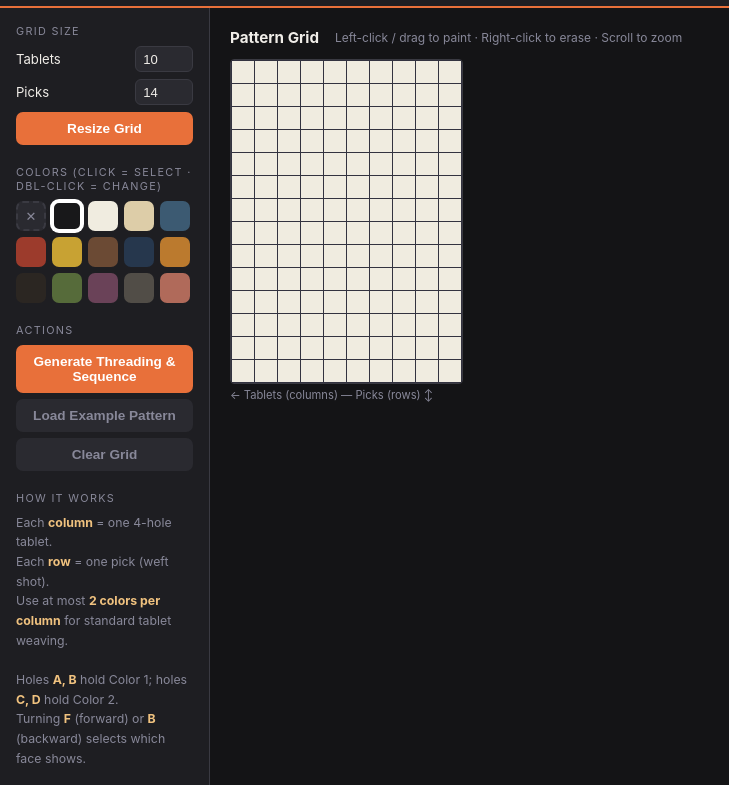
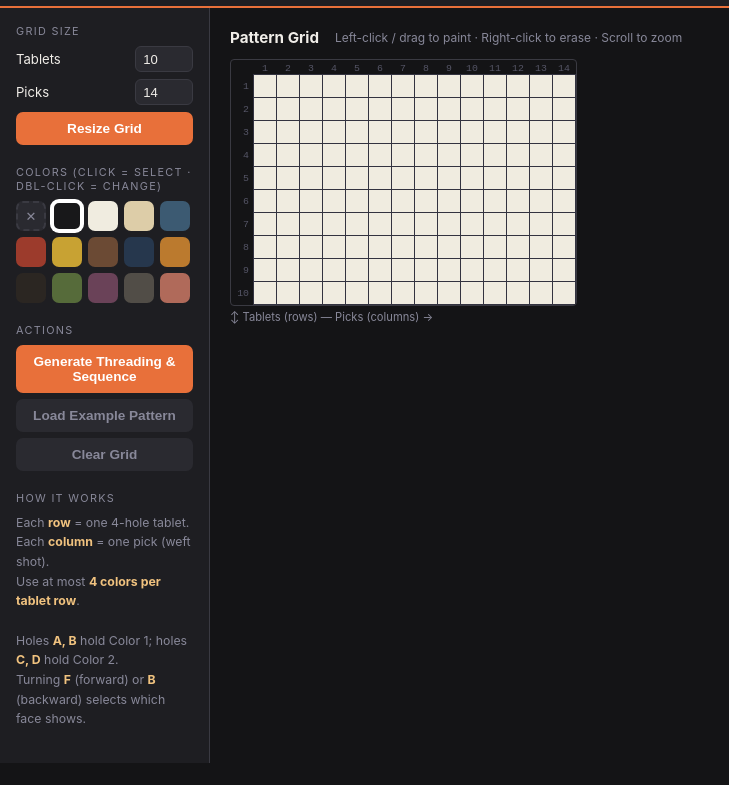
Before and after one commit to Vojtech-Janku/WeaveMeAlone, a plain HTML site: page index.html in a window 1280 px wide. Shown: the part 37-822 px from the top of the page, without its empty margins (0-729 px from the left). After the commit the page ends 800 px from the top, so only its background shows below. Drawn offline with Linux system fonts and the light colour scheme.

Commit message:
changed the UI to be more intuitive

```diff
--- a/app.js
+++ b/app.js
@@ -58,36 +58,45 @@ function clearGrid() {
 
 const canvas = document.getElementById('grid-canvas');
 const ctx    = canvas.getContext('2d');
-const GAP    = 1; // grid line width in px
+const GAP    = 1;  // grid line width in px
+const LX     = 22; // left margin reserved for tablet-number labels
+const LY     = 14; // top margin reserved for pick-number labels
 
+// grid[row][col] = grid[pick][tablet]; on screen picks run left→right (x), tablets run top→down (y)
 function drawGrid() {
   const cs = cellSize;
-  const W  = numTablets * (cs + GAP) + GAP;
-  const H  = numPicks   * (cs + GAP) + GAP;
+  const W  = LX + numPicks   * (cs + GAP) + GAP;
+  const H  = LY + numTablets * (cs + GAP) + GAP;
   canvas.width  = W;
   canvas.height = H;
 
   // Background acts as grid lines
   ctx.fillStyle = '#333340';
-  ctx.fillRect(0, 0, W, H);
+  ctx.fillRect(LX, LY, W - LX, H - LY);
 
   // Cells
-  for (let r = 0; r < numPicks; r++) {
-    for (let c = 0; c < numTablets; c++) {
-      const ci = grid[r][c];
+  for (let p = 0; p < numPicks; p++) {
+    for (let t = 0; t < numTablets; t++) {
+      const ci = grid[p][t];
       ctx.fillStyle = (ci > 0 && palette[ci - 1]) ? palette[ci - 1].hex : (palette[1]?.hex ?? palette[0]?.hex);
-      ctx.fillRect(c * (cs + GAP) + GAP, r * (cs + GAP) + GAP, cs, cs);
+      ctx.fillRect(LX + p * (cs + GAP) + GAP, LY + t * (cs + GAP) + GAP, cs, cs);
     }
   }
 
-  // Tablet number labels at top (only when cells are large enough to read)
+  // Pick numbers along the top, tablet numbers along the left (only when legible)
   if (cs >= 16) {
     ctx.fillStyle = '#555566';
     ctx.font = `${Math.min(cs * 0.45, 10)}px monospace`;
     ctx.textAlign = 'center';
-    for (let c = 0; c < numTablets; c++) {
-      ctx.fillText(c + 1, c * (cs + GAP) + GAP + cs / 2, -2);
+    for (let p = 0; p < numPicks; p++) {
+      ctx.fillText(p + 1, LX + p * (cs + GAP) + GAP + cs / 2, LY - 3);
     }
+    ctx.textAlign = 'right';
+    ctx.textBaseline = 'middle';
+    for (let t = 0; t < numTablets; t++) {
+      ctx.fillText(t + 1, LX - 4, LY + t * (cs + GAP) + GAP + cs / 2);
+    }
+    ctx.textBaseline = 'alphabetic';
   }
 }
 
@@ -95,12 +104,12 @@ function cellAt(e) {
   const rect   = canvas.getBoundingClientRect();
   const scaleX = canvas.width  / rect.width;
   const scaleY = canvas.height / rect.height;
-  const x = (e.clientX - rect.left) * scaleX;
-  const y = (e.clientY - rect.top)  * scaleY;
-  const cs  = cellSize + GAP;
-  const col = Math.floor(x / cs);
-  const row = Math.floor(y / cs);
-  if (col >= 0 && col < numTablets && row >= 0 && row < numPicks) return { row, col };
+  const x = (e.clientX - rect.left) * scaleX - LX;
+  const y = (e.clientY - rect.top)  * scaleY - LY;
+  const cs    = cellSize + GAP;
+  const pick   = Math.floor(x / cs);
+  const tablet = Math.floor(y / cs);
+  if (pick >= 0 && pick < numPicks && tablet >= 0 && tablet < numTablets) return { row: pick, col: tablet };
   return null;
 }
 
@@ -110,7 +119,7 @@ function paint(cell, colorIdx) {
   grid[cell.row][cell.col] = colorIdx;
   const cs = cellSize;
   ctx.fillStyle = (colorIdx > 0 && palette[colorIdx - 1]) ? palette[colorIdx - 1].hex : (palette[1]?.hex ?? palette[0]?.hex);
-  ctx.fillRect(cell.col * (cs + GAP) + GAP, cell.row * (cs + GAP) + GAP, cs, cs);
+  ctx.fillRect(LX + cell.row * (cs + GAP) + GAP, LY + cell.col * (cs + GAP) + GAP, cs, cs);
 }
 
 canvas.addEventListener('mousedown', e => {
@@ -270,7 +279,7 @@ function analyzeTablet(colColors) {
   const fwd = p => (p + 1) % 4;
   const bwd = p => (p + 3) % 4;
 
-  let repeating = true; // TODO: make this a param
+  let repeating = false; // TODO: make this a param
 
   function tryTurn(label, idx, pos) {
     const newPos    = label === 'F' ? fwd(pos) : bwd(pos);
@@ -454,8 +463,9 @@ function renderResults(results, warnings) {
   for (let c = 0; c < numTablets; c++) h += `<th>T${c + 1}</th>`;
   h += '</tr>';
 
-  // Every pick has a real turn (including pick 1 — a color only becomes visible after turning)
-  for (let r = 0; r < numPicks; r++) {
+  // Every pick has a real turn (including pick 1 — a color only becomes visible after turning).
+  // Rows run pick N at top down to pick 1 at bottom, matching how the band grows upward as you weave.
+  for (let r = numPicks - 1; r >= 0; r--) {
     h += `<tr><td class="pick-num">${r + 1}</td>`;
     for (let c = 0; c < numTablets; c++) {
       const turn = results[c].turns[r] ?? '—';
--- a/index.html
+++ b/index.html
@@ -48,9 +48,9 @@
     <div>
       <div class="sec-label">How it works</div>
       <p class="help-text">
-        Each <strong>column</strong> = one 4-hole tablet.<br>
-        Each <strong>row</strong> = one pick (weft shot).<br>
-        Use at most <strong>2 colors per column</strong> for standard tablet weaving.<br><br>
+        Each <strong>row</strong> = one 4-hole tablet.<br>
+        Each <strong>column</strong> = one pick (weft shot).<br>
+        Use at most <strong>4 colors per tablet row</strong>.<br><br>
         Holes <strong>A, B</strong> hold Color&nbsp;1; holes <strong>C, D</strong> hold Color&nbsp;2.<br>
         Turning <strong>F</strong> (forward) or <strong>B</strong> (backward) selects which face shows.
       </p>
@@ -68,7 +68,7 @@
       </div>
       <div class="grid-outer">
         <canvas id="grid-canvas"></canvas>
-        <div class="axis-x">← Tablets (columns) — Picks (rows) ↕</div>
+        <div class="axis-x">↕ Tablets (rows) — Picks (columns) →</div>
       </div>
     </div>
 
```
